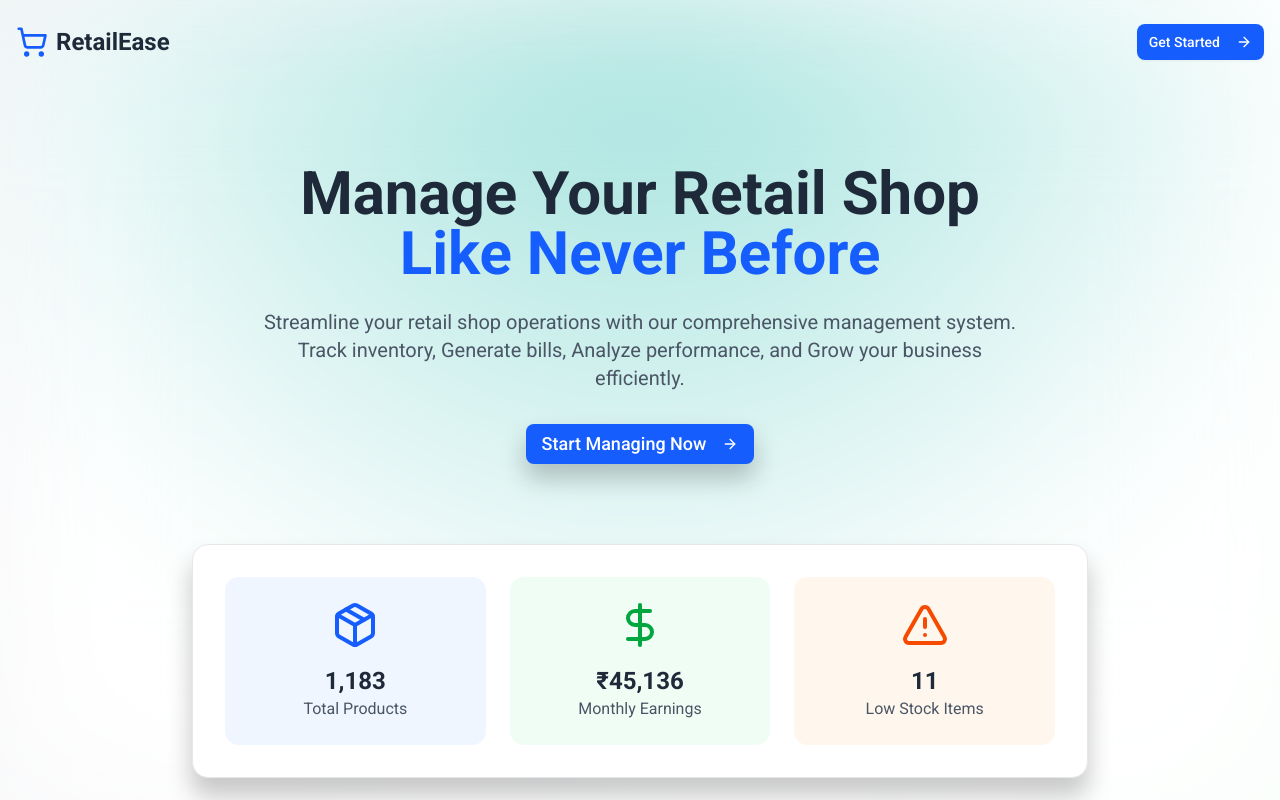
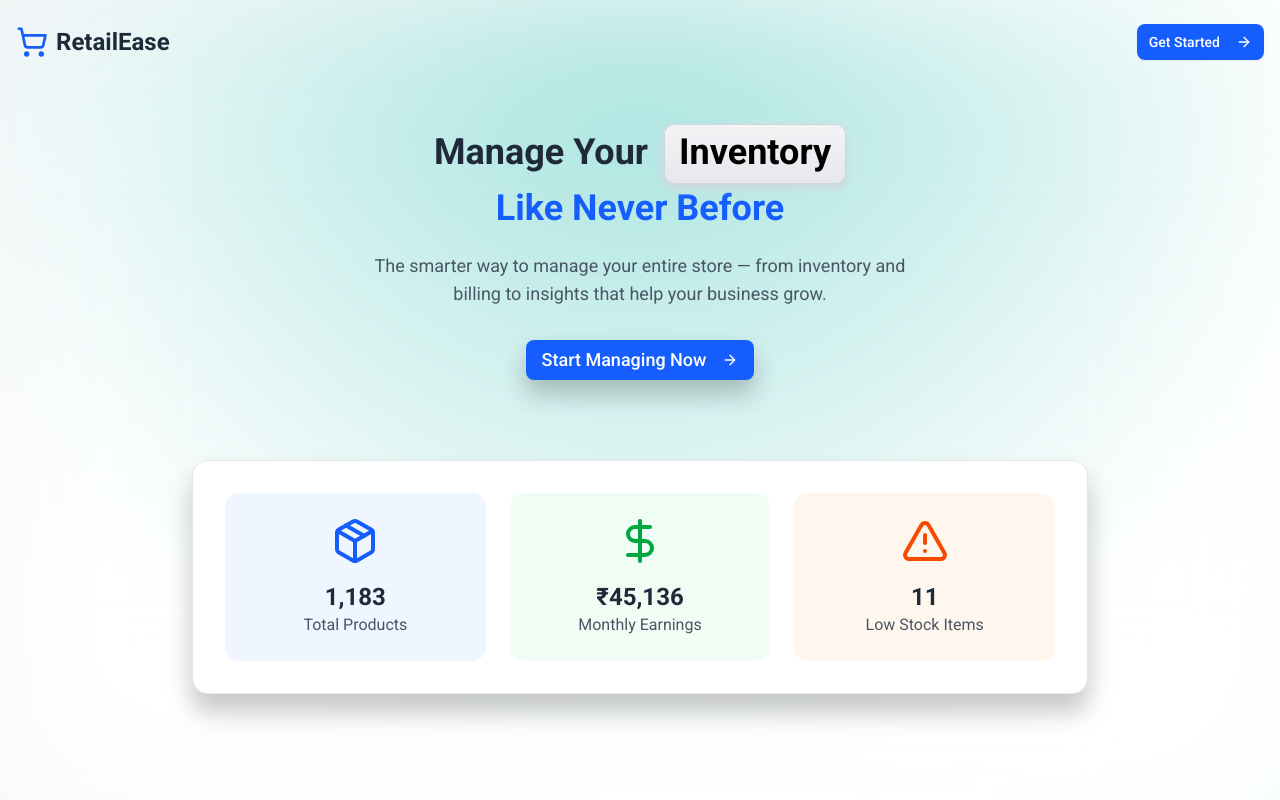
Before and after one commit to Siva-555/RetailEase-nextjs, a Next.js app: page / in a window 1280 px wide. Shown: the top 800 px of the page. Built offline with nearby package versions, Linux system fonts and the light colour scheme; no server answers; what @bprogress/next would draw is missing.

Commit message:
added animation and bg image

```diff
--- a/src/app/(public)/page.tsx
+++ b/src/app/(public)/page.tsx
@@ -15,8 +15,11 @@ import Link from "next/link";
 import { Button } from "@/components/ui/button";
 import { Card, CardContent } from "@/components/ui/card";
 import { cn } from "@/lib/utils";
-import { useState } from "react";
+import { useEffect, useState } from "react";
 import CountUp from "react-countup";
+import { ContainerTextFlip } from "@/components/ui/container-text-flip";
+import { useUser } from "@clerk/nextjs";
+import { useRouter } from "next/navigation";
 
 const features = [
   {
@@ -115,29 +118,22 @@ const FeatureCardSection = ({ className, items }: FeatureCardSectionProps) => {
   );
 };
 
-const getRandomInt = (min:number, max:number) => {
+const getRandomInt = (min: number, max: number) => {
   return Math.floor(Math.random() * (max - min + 1)) + min;
-}
+};
 
 export default function LandingPage() {
+  const router = useRouter();
+  const { user } = useUser();
+
+  useEffect(() => {
+    if (user?.emailAddresses || user?.id) {
+      router.push("/dashboard");
+    }
+  }, [router, user?.emailAddresses, user?.id]);
+
   return (
     <div className="min-h-screen relative bg-gradient-to-br from-gray-100 via-white to-green-50 dark:from-gray-900 dark:via-gray-800 dark:to-gray-900 z-10">
-      {/*  Diagonal Cross Grid Top Background */}
-      {/* <div
-        className="fixed inset-0 -z-[1]"
-        style={{
-          backgroundImage: `
-            linear-gradient(45deg, transparent 49%, #e5e7eb 49%, #e5e7eb 51%, transparent 51%),
-            linear-gradient(-45deg, transparent 49%, #e5e7eb 49%, #e5e7eb 51%, transparent 51%)
-          `,
-          backgroundSize: "40px 40px",
-          WebkitMaskImage:
-            "radial-gradient(ellipse 70% 60% at 50% 0%, #000 60%, transparent 100%)",
-          maskImage:
-            "radial-gradient(ellipse 70% 60% at 50% 0%, #000 60%, transparent 100%)",
-        }}
-      /> */}
-
 
       {/* Teal Glow Top */}
       <div
@@ -155,8 +151,6 @@ export default function LandingPage() {
           backgroundRepeat: "no-repeat",
         }}
       />
-
-
 
       {/* Header */}
       <motion.header
@@ -184,16 +178,31 @@ export default function LandingPage() {
       </motion.header>
 
       {/* Hero Section */}
-      <section className="container mx-auto px-4 py-20">
+      <section className="container mx-auto px-4 py-10">
         <div className="text-center">
+          {/* <motion.h1
+            initial={{ y: 50, opacity: 0 }}
+            animate={{ y: 0, opacity: 1 }}
+            transition={{ duration: 0.8, delay: 0.2 }}
+            className="text-3xl md:text-4xl font-bold text-gray-800 dark:text-white mb-6"
+          >
+            Manage Your Retail Shop
+            <span className="text-blue-600 dark:text-blue-400 block">
+              Like Never Before
+            </span>
+          </motion.h1> */}
           <motion.h1
             initial={{ y: 50, opacity: 0 }}
             animate={{ y: 0, opacity: 1 }}
             transition={{ duration: 0.8, delay: 0.2 }}
-            className="text-5xl md:text-6xl font-bold text-gray-800 dark:text-white mb-6"
+            className="text-2xl md:text-4xl font-bold text-gray-800 dark:text-white mb-6"
           >
-            Manage Your Retail Shop
-            <span className="text-blue-600 dark:text-blue-400 block">
+            Manage Your
+            <ContainerTextFlip
+              className="ml-4"
+              words={["Retail Shop", "Inventory", "Billing", "Stock"]}
+            />
+            <span className="text-blue-600 dark:text-blue-400 block mt-1">
               Like Never Before
             </span>
           </motion.h1>
@@ -202,11 +211,12 @@ export default function LandingPage() {
             initial={{ y: 50, opacity: 0 }}
             animate={{ y: 0, opacity: 1 }}
             transition={{ duration: 0.8, delay: 0.4 }}
-            className="text-xl text-gray-600 dark:text-gray-300 mb-8 max-w-3xl mx-auto"
+            className=" md:text-lg text-gray-600 dark:text-gray-300 mb-8 max-w-xl mx-auto"
           >
-            Streamline your retail shop operations with our comprehensive
+            The smarter way to manage your entire store — from inventory and billing to insights that help your business grow.
+            {/* Streamline your retail shop operations with our comprehensive
             management system. Track inventory, Generate bills, Analyze
-            performance, and Grow your business efficiently.
+            performance, and Grow your business efficiently. */}
           </motion.p>
 
           <motion.div
@@ -249,8 +259,12 @@ export default function LandingPage() {
               >
                 <Package className="h-12 w-12 text-blue-600 dark:text-blue-400 mx-auto mb-4" />
                 <h3 className="text-2xl font-bold text-gray-800 dark:text-white">
-
-                  {<CountUp end={getRandomInt(1115, 1300) || 1247} delay={0.8} />}
+                  {
+                    <CountUp
+                      end={getRandomInt(1115, 1300) || 1247}
+                      delay={0.8}
+                    />
+                  }
                 </h3>
                 <p className="text-gray-600 dark:text-gray-300">
                   Total Products
@@ -262,7 +276,14 @@ export default function LandingPage() {
               >
                 <DollarSign className="h-12 w-12 text-green-600 dark:text-green-400 mx-auto mb-4" />
                 <h3 className="text-2xl font-bold text-gray-800 dark:text-white">
-                  ₹{<CountUp end={getRandomInt(45000, 50000) || 45230} useIndianSeparators delay={0.8} />}
+                  ₹
+                  {
+                    <CountUp
+                      end={getRandomInt(45000, 50000) || 45230}
+                      useIndianSeparators
+                      delay={0.8}
+                    />
+                  }
                 </h3>
                 <p className="text-gray-600 dark:text-gray-300">
                   Monthly Earnings
```
Lines whose indentation alone changed are shown as unchanged.
